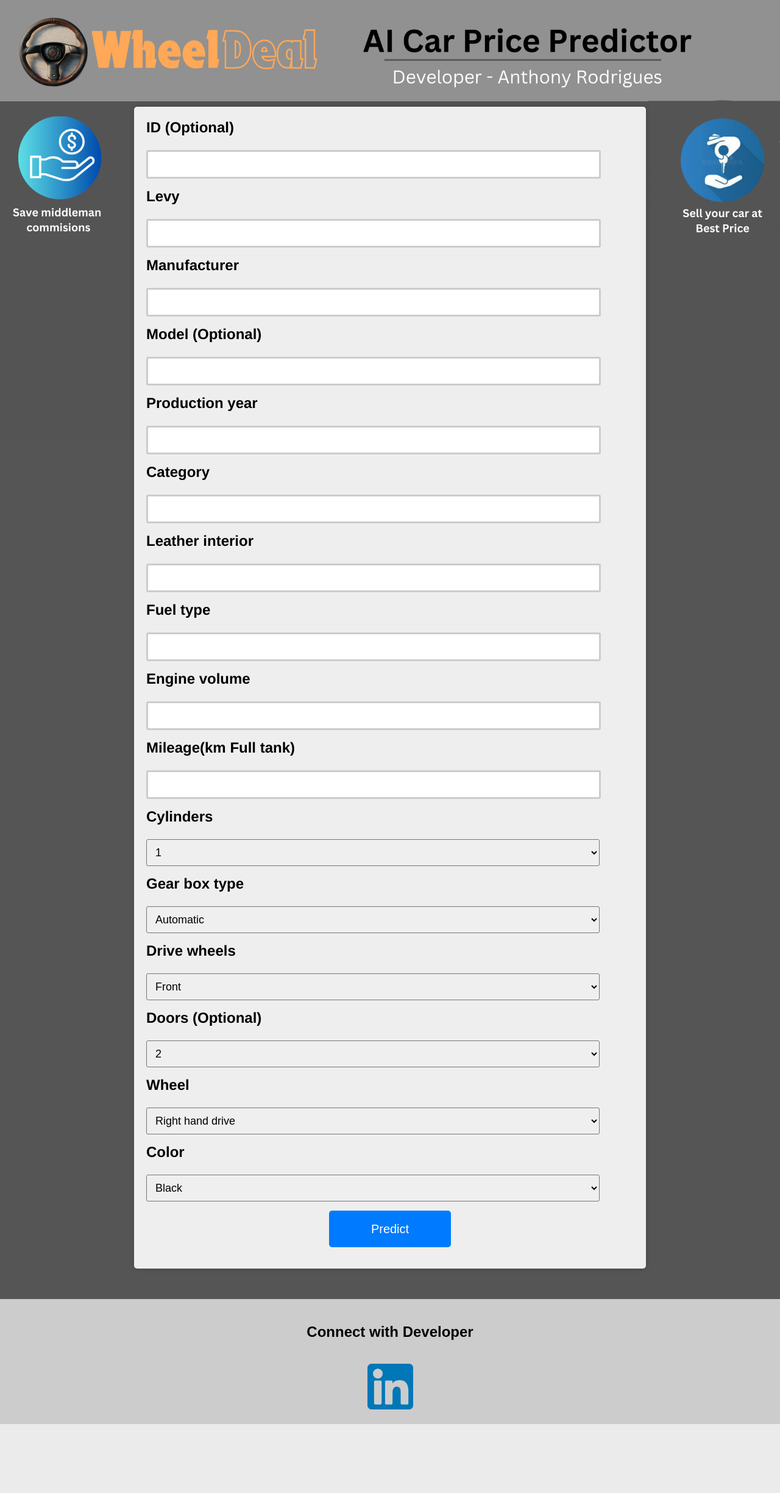
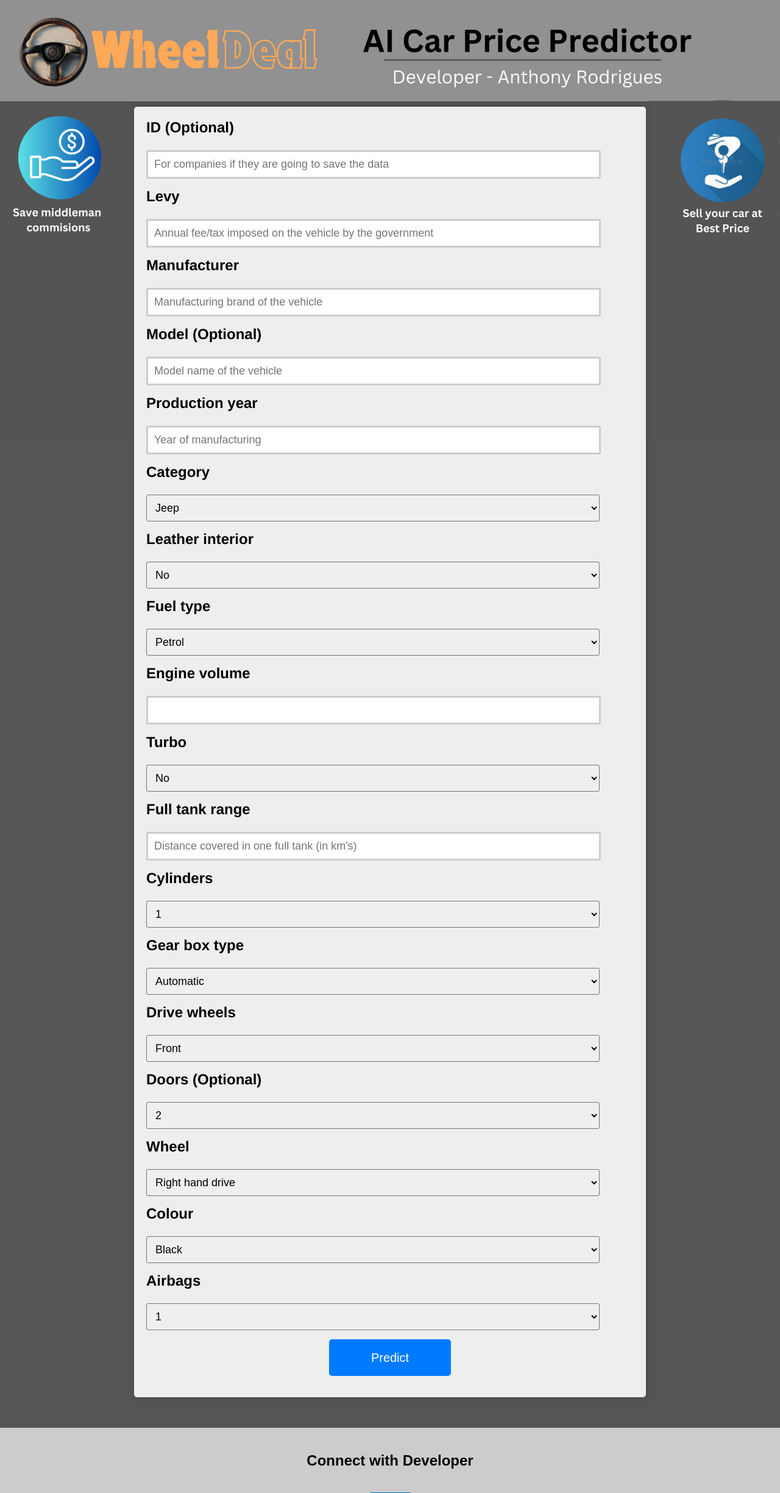
Before and after one commit to Sharkytony/Machine-learning-projects, a Flask app: page / in a window 1280 px wide. Shown: the top 2448 px of the page at 61% size. Before the commit the page ends 2335 px from the top, so only its background shows below. Run offline with Flask 3, Linux system fonts and the light colour scheme; parts of the project's set-up code (start-up, migrations or seed data) failed here and were passed over.

Commit message:
Updated Web design

```diff
--- a/(Regression)Car Price Prediction/templates/index.html
+++ b/(Regression)Car Price Prediction/templates/index.html
@@ -76,48 +76,80 @@
         <form name="input-list" action="/preds" method="post">
             <form name="input-list" action="/preds" method="post">
                 <div class="input-group">
-                    <label for="id">ID (Optional)</label><br>
-                    <input type="text" id="id" name="id">
+                    <label for="ID">ID (Optional)</label><br>
+                    <input type="text" id="ID" name="ID" placeholder="For companies if they are going to save the data ">
                 </div>
                 <div class="input-group">
-                    <label for="levy">Levy</label><br>
-                    <input type="text" id="levy" name="levy" required>
+                    <label for="Levy">Levy</label><br>
+                    <input type="text" id="Levy" name="Levy" required placeholder="Annual fee/tax imposed on the vehicle by the government">
                 </div>
                 <div class="input-group">
-                    <label for="manufacturer">Manufacturer</label><br>
-                    <input type="text" id="manufacturer" name="manufacturer" required>
+                    <label for="Manufacturer">Manufacturer</label><br>
+                    <input type="text" id="Manufacturer" name="Manufacturer" required placeholder="Manufacturing brand of the vehicle">
                 </div>
                 <div class="input-group">
-                    <label for="model">Model (Optional)</label><br>
-                    <input type="text" id="model" name="model">
+                    <label for="Model">Model (Optional)</label><br>
+                    <input type="text" id="Model" name="Model" placeholder="Model name of the vehicle">
                 </div>
                 <div class="input-group">
-                    <label for="year">Production year</label><br>
-                    <input type="text" id="year" name="year" required>
+                    <label for="Prod. year">Production year</label><br>
+                    <input type="text" id="Prod. year" name="Prod. year" required placeholder="Year of manufacturing">
                 </div>
                 <div class="input-group">
-                    <label for="category">Category</label><br>
-                    <input type="text" id="category" name="category" required>
+                    <label for="Category">Category</label><br>
+                    <select id="Category" name="Category" required style="width: 93%;  font-size: 18px;">
+                        <option value="Jeep">Jeep</option>
+                        <option value="Hatchback">Hatchback</option>
+                        <option value="Sedan">Sedan</option>
+                        <option value="Microbus">Microbus</option>
+                        <option value="Microbus">Goods wagon</option>
+                        <option value="Hatchback">Coupe</option>
+                        <option value="Hatchback">Minivan</option>
+                        <option value="Hatchback">Cabriolet</option>
+                        <option value="Hatchback">Limousine</option>
+                        <option value="Hatchback">Pickup</option>
+                        <option value="Hatchback">Other</option>
+                    </select>
+
                 </div>
                 <div class="input-group">
-                    <label for="lint">Leather interior</label><br>
-                    <input type="text" id="lint" name="lint" required>
+                    <label for="Leather interior">Leather interior</label><br>
+                    <select id="Leather interior" name="Leather interior" required style="width: 93%;  font-size: 18px;">
+                        <option value="No">No</option>
+                        <option value="Yes">Yes</option>
+                    </select>
                 </div>
                 <div class="input-group">
-                    <label for="fuel">Fuel type</label><br>
-                    <input type="text" id="fuel" name="fuel" required>
+                    <label for="Fuel type">Fuel type</label><br>
+                    <select id="Fuel type" name="Fuel type" required style="width: 93%;  font-size: 18px;">
+                        <option value="Petrol">Petrol</option>
+                        <option value="Diesel">Diesel</option>
+                        <option value="Hydrogen">Hydrogen</option>
+                        <option value="Hybrid">Hybrid</option>
+                        <option value="Plug-in Hybrid">Plug-in Hybrid</option>
+                        <option value="LPG">LPG</option>
+                        <option value="CNG">CNG</option>
+                    </select>
                 </div>
                 <div class="input-group">
-                    <label for="engvol">Engine volume</label><br>
-                    <input type="text" id="engvol" name="engvol" required>
+                    <label for="Engine volume">Engine volume</label><br>
+                    <input type="text" id="Engine volume" name="Engine volume" required>
                 </div>
                 <div class="input-group">
-                    <label for="mileage">Mileage(km Full tank)</label><br>
-                    <input type="text" id="mileage" name="mileage" required>
+                    <label for="Turbo">Turbo</label><br>
+                    <select id="Turbo" name="Turbo" required style="width: 93%;  font-size: 18px;">
+                        <option value="No">No</option>
+                        <option value="Yes">Yes</option>
+                    </select>
+                </div>
+
+                <div class="input-group">
+                    <label for="Mileage">Full tank range</label><br>
+                    <input type="text" id="Mileage" name="Mileage" required placeholder="Distance covered in one full tank (in km's)">
                 </div>
                 <div class="input-group">
-                    <label for="cylinders">Cylinders</label><br>
-                    <select id="color" name="color" required style="width: 93%;  font-size: 18px;">
+                    <label for="Cylinders">Cylinders</label><br>
+                    <select id="Cylinders" name="Cylinders" required style="width: 93%;  font-size: 18px;">
                         <option value="1">1</option>
                         <option value="2">2</option>
                         <option value="3">3</option>
@@ -133,8 +165,8 @@
                     </select>
                 </div>
                 <div class="input-group">
-                    <label for="gbt">Gear box type</label><br>
-                    <select id="color" name="color" required style="width: 93%;  font-size: 18px;">
+                    <label for="Gear box type">Gear box type</label><br>
+                    <select id="Gear box type" name="Gear box type" required style="width: 93%;  font-size: 18px;">
                         <option value="Automatic">Automatic</option>
                         <option value="Manual">Manual</option>
                         <option value="Variator">Variator</option>
@@ -142,31 +174,31 @@
                     </select>
                 </div>
                 <div class="input-group">
-                    <label for="dw">Drive wheels</label><br>
-                    <select id="color" name="color" required style="width: 93%;  font-size: 18px;">
+                    <label for="Drive wheels">Drive wheels</label><br>
+                    <select id="Drive wheels" name="Drive wheels" required style="width: 93%;  font-size: 18px;">
                         <option value="Front">Front</option>
                         <option value="Rear">Rear</option>
                         <option value="4x4">4x4</option>
                     </select>
                 </div>
                 <div class="input-group">
-                    <label for="doors">Doors (Optional)</label><br>
-                    <select id="color" name="color" required style="width: 93%;  font-size: 18px;">
+                    <label for="Doors">Doors (Optional)</label><br>
+                    <select id="Doors" name="Doors" required style="width: 93%;  font-size: 18px;">
                         <option value="2">2</option>
                         <option value="4">4</option>
                         <option value="5+">5+</option>
                     </select>
                     </div>
                 <div class="input-group">
-                    <label for="wheel">Wheel</label><br>
-                    <select id="color" name="color" required style="width: 93%;  font-size: 18px;">
+                    <label for="Wheel">Wheel</label><br>
+                    <select id="Wheel" name="Wheel" required style="width: 93%;  font-size: 18px;">
                     <option value="right">Right hand drive</option>
                     <option value="left">Left hand drive</option>
                 </select>
                 </div>
                 <div class="input-group">
-                    <label for="color">Color</label><br>
-                    <select id="color" name="color" required style="width: 93%;  font-size: 18px;">
+                    <label for="Color">Colour</label><br>
+                    <select id="Color" name="Color" required style="width: 93%;  font-size: 18px;">
                         <option value="Black">Black</option>
                         <option value="White">White</option>
                         <option value="Silver">Silver</option>
@@ -178,6 +210,27 @@
                         <option value="Other">Other</option>
                         </select>
                     </div>
+                    <div class="input-group">
+                        <label for="Airbags">Airbags</label><br>
+                        <select id="Airbags" name="Airbags" required style="width: 93%;  font-size: 18px;">
+                            <option value="1">1</option>
+                            <option value="2">2</option>
+                            <option value="3">3</option>
+                            <option value="4">4</option>
+                            <option value="5">5</option>
+                            <option value="6">6</option>
+                            <option value="7">7</option>
+                            <option value="8">8</option>
+                            <option value="9">9</option>
+                            <option value="10">10</option>
+                            <option value="11">11</option>
+                            <option value="12">12</option>
+                            <option value="13">13</option>
+                            <option value="14">14</option>
+                            <option value="15">15</option>
+                            <option value="16">16</option>
+                            </select>
+                        </div>
                 <div class="input-group">
                     <center>
                     <button class="btn" type="submit">Predict</button>
```
